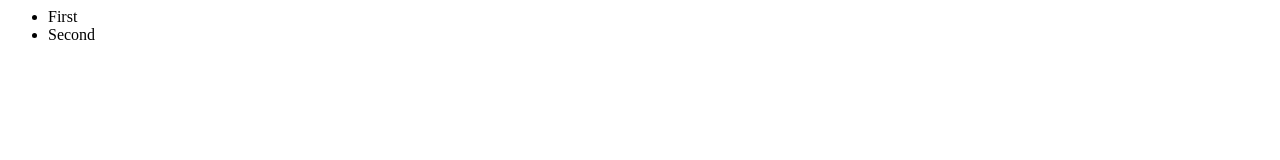
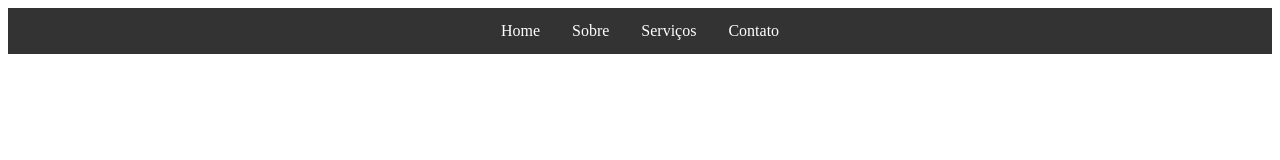
Before and after one commit to felipejsm/react-learning, a plain HTML site: page index.html in a window 1280 px wide. Drawn offline with nearby package versions, Linux system fonts and the light colour scheme.

Commit message:
still static

```diff
--- a/index.html
+++ b/index.html
@@ -3,7 +3,7 @@
        <script crossorigin src="https://unpkg.com/react@18/umd/react.production.min.js"></script>
        <script crossorigin src="https://unpkg.com/react-dom@18/umd/react-dom.production.min.js"></script>
        <script src="https://cdnjs.cloudflare.com/ajax/libs/babel-standalone/7.21.2/babel.js" integrity="sha512-H4d7o4neCJ2oxn87hZ28u2Xe+cMjt09Tb9TL9d4IckR0cda69w7sJpdkh6+oJveViuueEBlBxevEtpw3++Cz7w==" crossorigin="anonymous" referrerpolicy="no-referrer"></script>
-
+       <link href="style.css" rel="stylesheet">
     </head>
     <body>
         <div id="root"></div>
--- a/index.js
+++ b/index.js
@@ -1 +1,15 @@
-ReactDOM.render(<ul><li>First</li><li>Second</li></ul>, document.getElementById("root"));
+const page = (
+    <nav className="navbar">
+        <ul className="navbar-list">
+            <li className="navbar-item"><a href="#" className="navbar-link">Home</a></li>
+            <li className="navbar-item"><a href="#" className="navbar-link">Sobre</a></li>
+            <li className="navbar-item"><a href="#" className="navbar-link">Serviços</a></li>
+            <li className="navbar-item"><a href="#" className="navbar-link">Contato</a></li>
+        </ul>
+    </nav>
+);
+
+ReactDOM.render(
+    page,
+    document.getElementById("root")
+);
--- /dev/null
+++ b/style.css
@@ -0,0 +1,28 @@
+.navbar {
+    background-color: #333;
+    overflow: hidden;
+  }
+
+  .navbar-list {
+    list-style-type: none;
+    margin: 0;
+    padding: 0;
+    text-align: center;
+  }
+
+  .navbar-item {
+    display: inline-block;
+  }
+
+  .navbar-link {
+    display: block;
+    color: white;
+    text-align: center;
+    padding: 14px 16px;
+    text-decoration: none;
+  }
+
+  .navbar-link:hover {
+    background-color: #ddd;
+    color: black;
+  }
```
